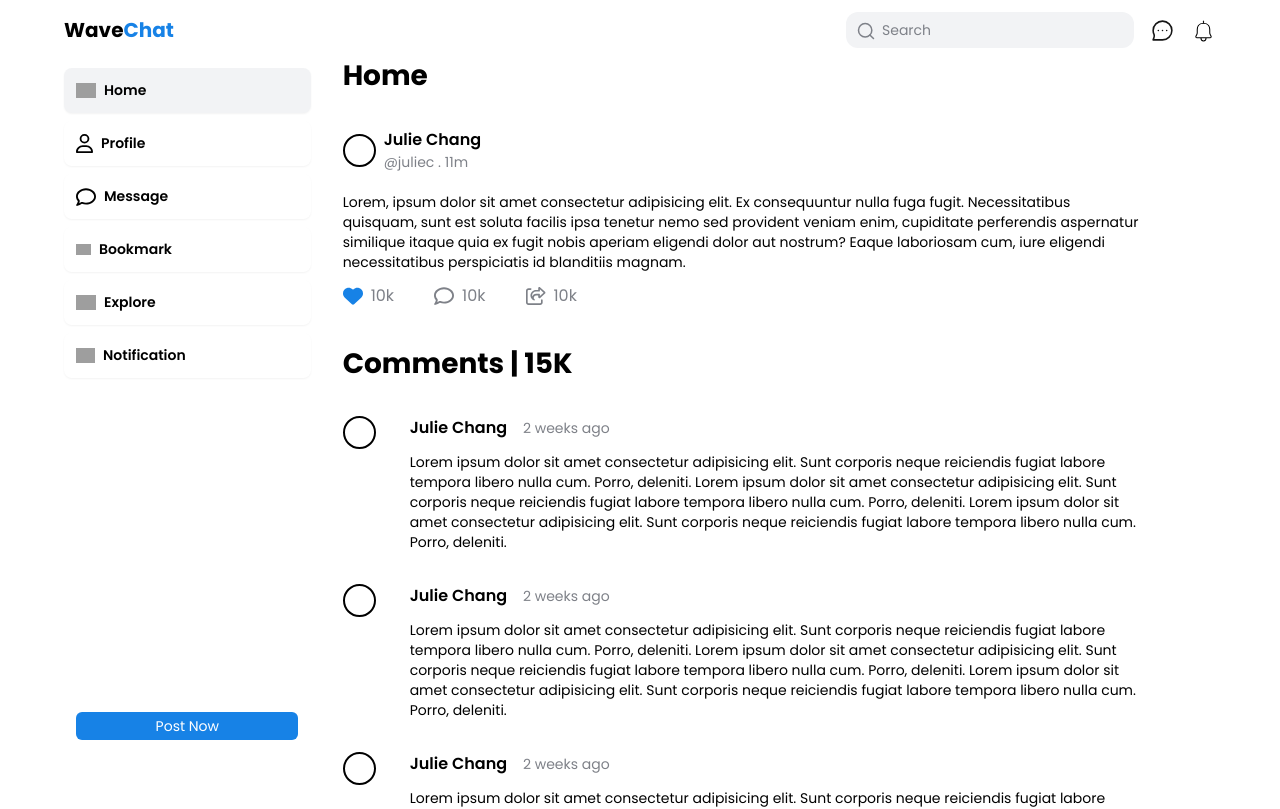
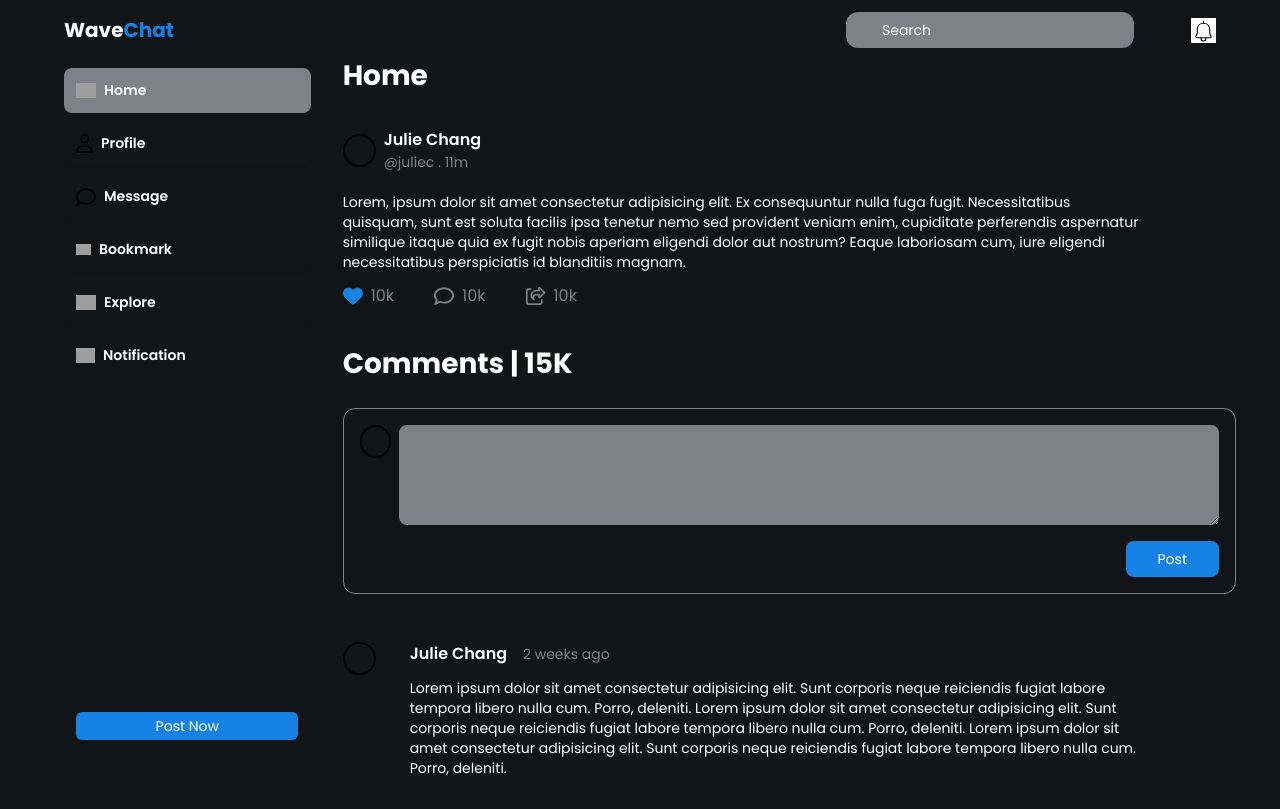
Before and after one commit to ornob90/Social-Media-Website, a Next.js app: page / in a window 1280 px wide. Shown: the top 809 px of the page. Built offline with nearby package versions, Linux system fonts and the light colour scheme; grey boxes are pictures that could not be loaded.

Commit message:
Add Comment Form with Dark Mode Effect

```diff
--- a/src/app/layout.tsx
+++ b/src/app/layout.tsx
@@ -21,7 +21,7 @@ export default function RootLayout({
   sidebar: React.ReactNode;
 }>) {
   return (
-    <html lang="en" className="light">
+    <html lang="en" className="dark">
       <body className={`dark:bg-dark-primary ${poppins.className}`}>
         <Navbar />
         <div className=" w-[90%] grid grid-cols-1 lg:grid-cols-9 gap-3 max-w-[1512px] mx-auto">
--- /dev/null
+++ b/src/components/forms/CommentForm/CommentForm.tsx
@@ -0,0 +1,23 @@
+import Button from "@/components/html/Button/Button";
+import TextArea from "@/components/html/TextArea/TextArea";
+import ProfilePic from "@/components/shared/profilePic/ProfilePic";
+import React from "react";
+
+const CommentForm = () => {
+  return (
+    <form
+      action=""
+      className="p-4 border border-light-gray dark:border-dark-gray shadow-sm rounded-xl mb-10"
+    >
+      <div className="flex gap-2 items-start mb-4 rounded-xl">
+        <ProfilePic />
+        <TextArea className="pt-2 pl-4" />
+      </div>
+      <div className="w-full flex justify-end">
+        <Button className="py-2 px-8  rounded-lg text-sm">Post</Button>
+      </div>
+    </form>
+  );
+};
+
+export default CommentForm;
--- /dev/null
+++ b/src/components/html/Button/Button.tsx
@@ -0,0 +1,15 @@
+import React from "react";
+
+const Button = ({
+  className,
+  children,
+}: {
+  className?: string;
+  children: React.ReactNode;
+}) => {
+  return (
+    <button className={`bg-primary text-white ${className}`}>{children}</button>
+  );
+};
+
+export default Button;
--- /dev/null
+++ b/src/components/html/TextArea/TextArea.tsx
@@ -0,0 +1,12 @@
+import { InputType } from "@/types/html.types";
+import React from "react";
+
+const TextArea = ({ className }: InputType) => {
+  return (
+    <textarea
+      className={`focus:outline-none min-h-[100px] dark:bg-dark-gray bg-light-gray w-full dark:text-white rounded-lg ${className} `}
+    />
+  );
+};
+
+export default TextArea;
--- a/src/components/ui/post/Post/Comments/Comments.tsx
+++ b/src/components/ui/post/Post/Comments/Comments.tsx
@@ -1,11 +1,14 @@
 import Header from "@/components/shared/header/Header";
 import React from "react";
 import Comment from "./Comment";
+import CommentForm from "@/components/forms/CommentForm/CommentForm";
 
 const Comments = () => {
   return (
     <div className="mt-10">
       <Header header={`Comments | ${15}K`} />
+      <CommentForm />
+
       <div className="flex flex-col gap-4">
         {[1, 2, 3, 4, 5].map((key) => (
           <Comment key={key} />
--- a/src/types/html.types.ts
+++ b/src/types/html.types.ts
@@ -7,3 +7,8 @@ export type InputType = {
   onChange?: (e: ChangeEvent<HTMLInputElement>) => void;
   onClick?: MouseEventHandler<HTMLInputElement>;
 };
+
+export type TextAreaType = {
+  className?: string;
+  children?: React.ReactNode;
+};
```
